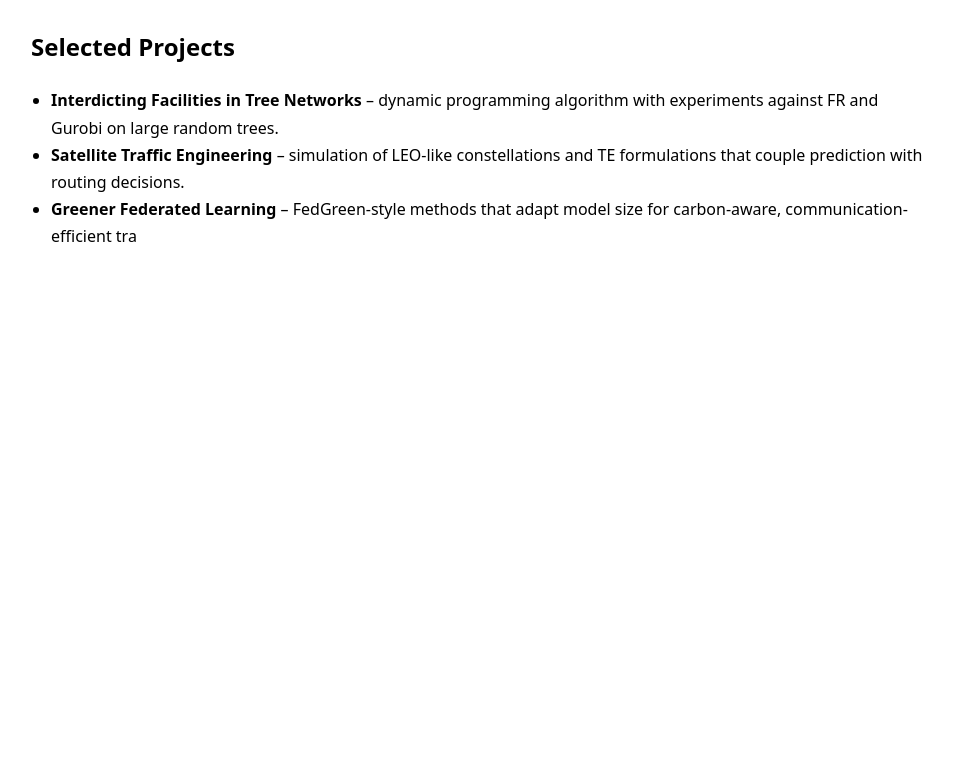
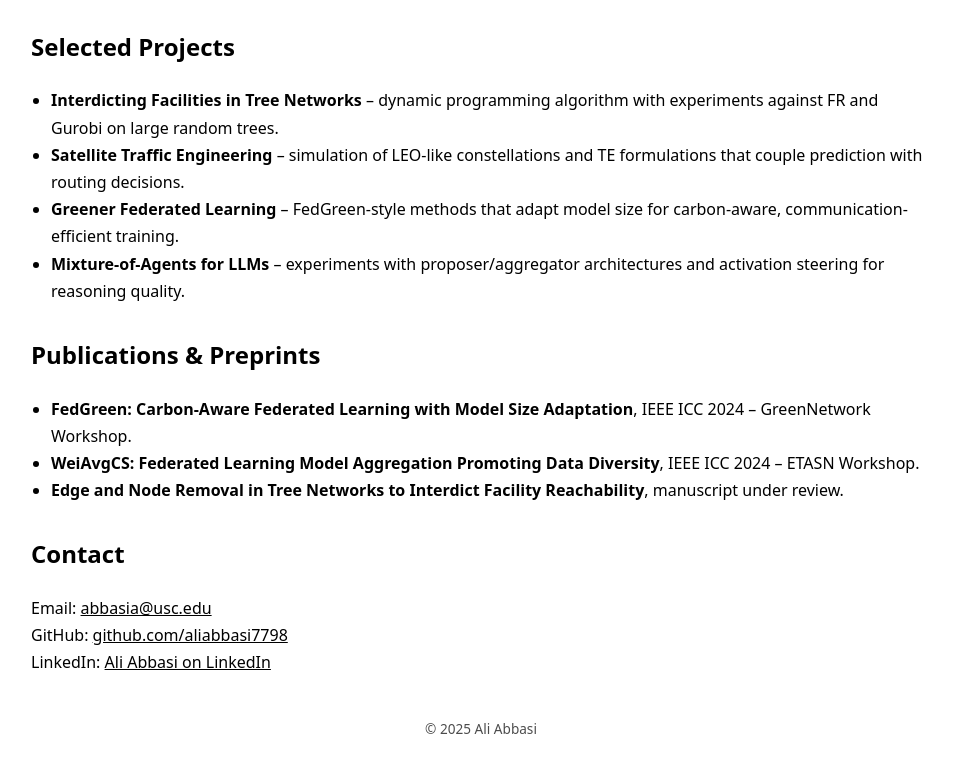
Before and after one commit to aliabbasi7798/aliabbasi, a plain HTML site: page index.html in a window 1280 px wide. Shown: the part 709-1482 px from the top of the page, without its empty margins (159-1112 px from the left). Before the commit the page ends 1090 px from the top, so only its background shows below. Drawn offline with Linux system fonts and the light colour scheme.

Commit message:
Update index.html

```diff
--- a/index.html
+++ b/index.html
@@ -5,9 +5,7 @@
   <title>Ali Abbasi</title>
   <meta name="viewport" content="width=device-width, initial-scale=1">
   <style>
-    :root {
-      color-scheme: light dark;
-    }
+    :root { color-scheme: light dark; }
     body {
       font-family: system-ui, -apple-system, BlinkMacSystemFont, "Segoe UI", sans-serif;
       max-width: 900px;
@@ -22,22 +20,16 @@
       align-items: center;
       margin-bottom: 40px;
     }
-    .text-block {
-      flex: 1 1 260px;
-    }
+    .text-block { flex: 1 1 260px; }
     img.profile {
-      width: 140px;
-      height: 140px;
+      width: 160px;
+      height: 160px;
       border-radius: 50%;
       object-fit: cover;
       border: 2px solid #ccc;
     }
-    h1 {
-      margin-bottom: 4px;
-    }
-    h2 {
-      margin-top: 24px;
-    }
+    h1 { margin-bottom: 4px; }
+    h2 { margin-top: 24px; }
     nav {
       margin-top: 8px;
       font-size: 0.95rem;
@@ -46,12 +38,8 @@
       margin-right: 10px;
       text-decoration: none;
     }
-    section {
-      margin-bottom: 30px;
-    }
-    ul {
-      padding-left: 20px;
-    }
+    section { margin-bottom: 30px; }
+    ul { padding-left: 20px; }
     .tagline {
       font-size: 0.95rem;
       opacity: 0.85;
@@ -71,18 +59,13 @@
       font-size: 0.85rem;
       opacity: 0.7;
     }
-    a {
-      color: inherit;
-    }
-    a:hover {
-      text-decoration: underline;
-    }
+    a { color: inherit; }
+    a:hover { text-decoration: underline; }
   </style>
 </head>
 <body>
   <header>
-    <!-- Add a profile photo later by uploading me.jpg and uncommenting below -->
-    <!-- <img src="me.jpg" alt="Ali Abbasi" class="profile"> -->
+    <img src="profile.jpeg" alt="Ali Abbasi" class="profile">
     <div class="text-block">
       <h1>Ali Abbasi</h1>
       <div class="tagline">
@@ -99,7 +82,7 @@
         <span>Traffic Engineering</span>
         <span>Network Optimization</span>
         <span>Federated Learning</span>
-        <span>LLM Steering & MoA</span>
+        <span>LLM Steering &amp; MoA</span>
       </div>
     </div>
   </header>
@@ -128,11 +111,11 @@
         predictive optimization and learning-based TE over time-varying topologies.
       </li>
       <li>
-        <strong>Federated learning & carbon-aware training</strong> –
+        <strong>Federated learning &amp; carbon-aware training</strong> –
         methods such as FedGreen / FedGreenCS and WeiAvgCS for efficient, diverse, and greener FL.
       </li>
       <li>
-        <strong>LLM steering & mixture-of-agents</strong> –
+        <strong>LLM steering &amp; mixture-of-agents</strong> –
         activation steering, MoE/MoA-style architectures, and evaluation of their capabilities.
       </li>
     </ul>
@@ -151,4 +134,57 @@
       </li>
       <li>
         <strong>Greener Federated Learning</strong> –
-        FedGreen-style methods that adapt model size for carbon-aware, communication-efficient tra
+        FedGreen-style methods that adapt model size for carbon-aware, communication-efficient training.
+      </li>
+      <li>
+        <strong>Mixture-of-Agents for LLMs</strong> –
+        experiments with proposer/aggregator architectures and activation steering for reasoning quality.
+      </li>
+    </ul>
+  </section>
+
+  <section id="publications">
+    <h2>Publications &amp; Preprints</h2>
+    <ul>
+      <li>
+        <strong>FedGreen: Carbon-Aware Federated Learning with Model Size Adaptation</strong>,
+        IEEE ICC 2024 – GreenNetwork Workshop.
+      </li>
+      <li>
+        <strong>WeiAvgCS: Federated Learning Model Aggregation Promoting Data Diversity</strong>,
+        IEEE ICC 2024 – ETASN Workshop.
+      </li>
+      <li>
+        <strong>Edge and Node Removal in Tree Networks to Interdict Facility Reachability</strong>,
+        manuscript under review.
+      </li>
+      <!-- Add more items here as they are accepted/preprinted -->
+    </ul>
+    <!-- Once you upload your CV PDF to the repo root (e.g., Ali_Abbasi_CV.pdf), uncomment:
+    <p><a href="Ali_Abbasi_CV.pdf" target="_blank">Download my CV (PDF)</a></p>
+    -->
+  </section>
+
+  <section id="contact">
+    <h2>Contact</h2>
+    <p>
+      Email: <a href="mailto:abbasia@usc.edu">abbasia@usc.edu</a><br>
+      GitHub: <a href="https://github.com/aliabbasi7798" target="_blank">
+        github.com/aliabbasi7798
+      </a><br>
+      LinkedIn:
+      <a href="https://www.linkedin.com/in/ali-abbasi-a968b315b/" target="_blank">
+        Ali Abbasi on LinkedIn
+      </a>
+    </p>
+  </section>
+
+  <footer>
+    © <span id="year"></span> Ali Abbasi
+  </footer>
+
+  <script>
+    document.getElementById("year").textContent = new Date().getFullYear();
+  </script>
+</body>
+</html>
```
